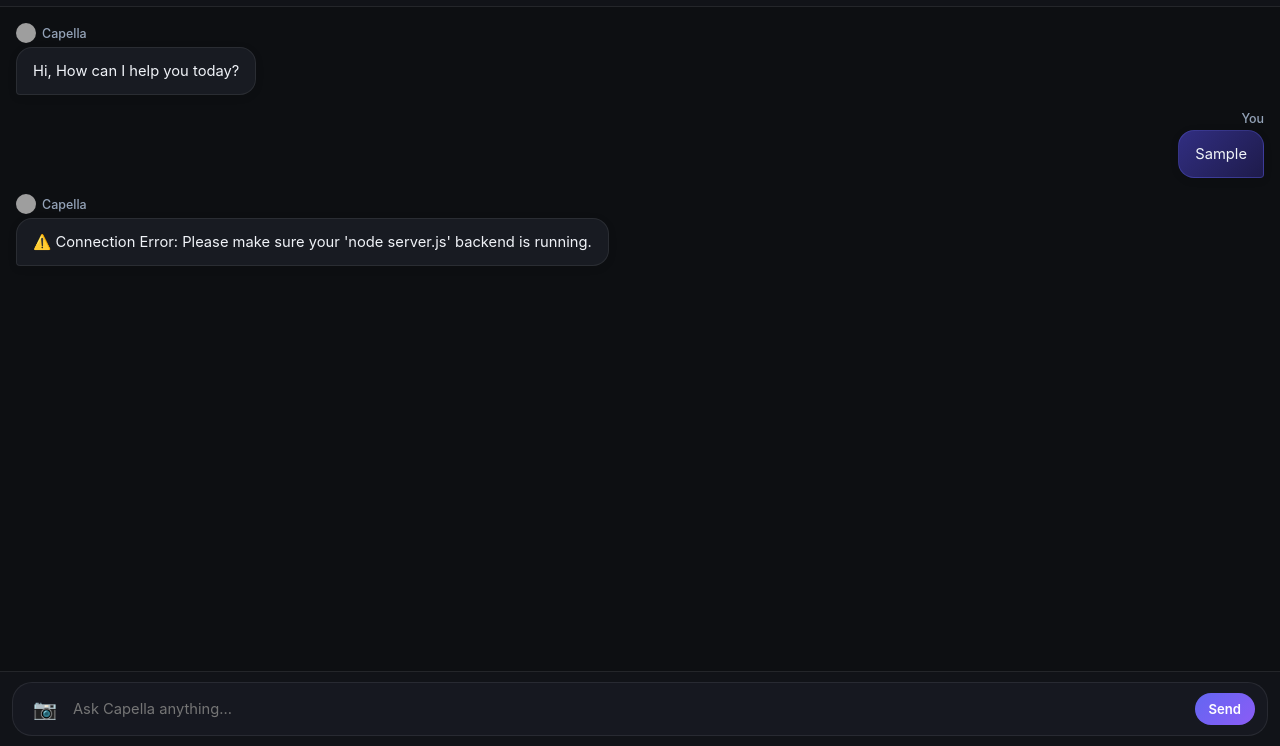
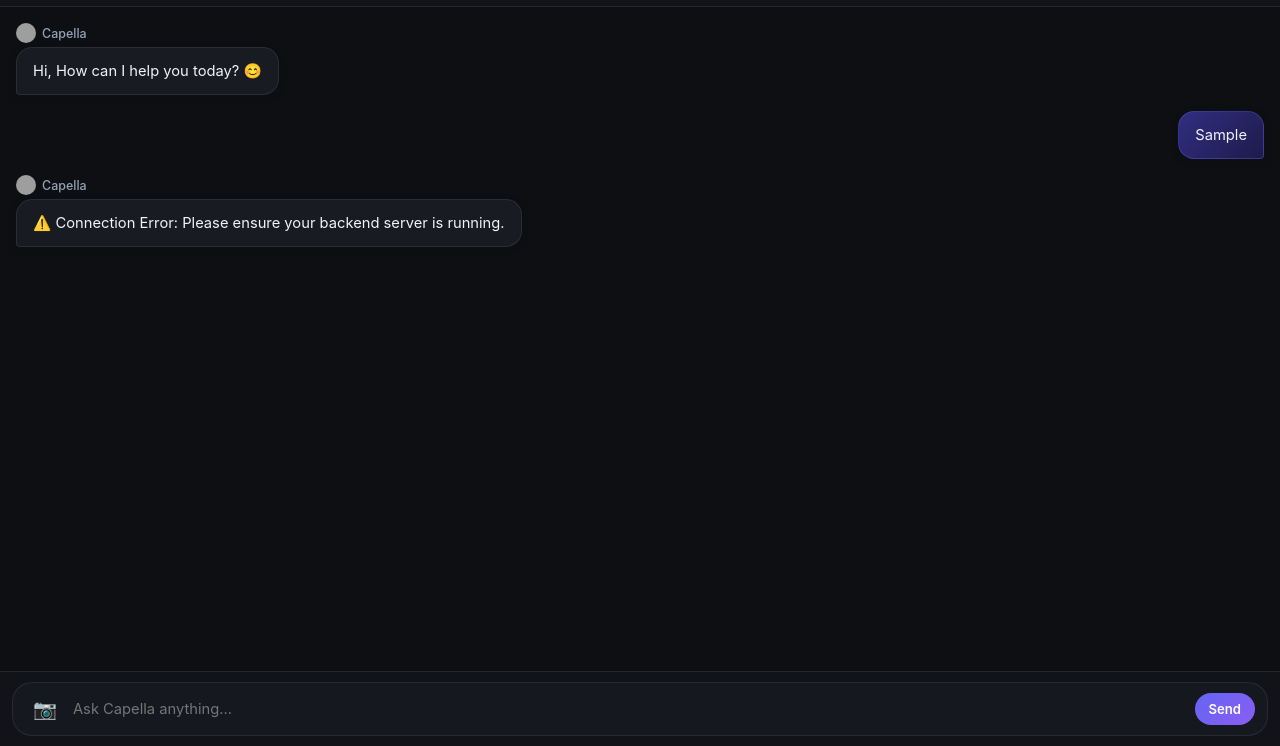
Before and after one commit to shadmanwasif/Capella-AI, a website: page index.html in a window 1280 px wide. Both pictures are taken after typing "Sample" into the empty fields and a click on the button "Send". Shown: the part 54-800 px from the top of the page. Drawn offline with Linux system fonts and the light colour scheme; no server answers; grey boxes are pictures that could not be loaded.

Commit message:
Add files via upload

```diff
--- a/index.html
+++ b/index.html
@@ -78,7 +78,6 @@
         .message-header-left { display: flex; align-items: center; gap: 6px; }
         .sender-icon { width: 20px; height: 20px; border-radius: 50%; object-fit: cover; }
         .sender-name { font-size: 0.78rem; color: #94a3b8; font-weight: 500; }
-        .type-percentage { font-size: 0.7rem; color: #818cf8; font-weight: 600; background: rgba(99,102,241,0.1); padding: 2px 6px; border-radius: 10px; }
 
         .message-box-outer { position: relative; display: inline-block; }
         .message { padding: 12px 16px; border-radius: 16px; line-height: 1.5; font-size: 0.92rem; word-wrap: break-word; box-shadow: 0 2px 8px rgba(0, 0, 0, 0.1); cursor: pointer; position: relative; }
@@ -203,7 +202,7 @@
             <div class="message-box-outer">
                 <div class="copy-tooltip">Copied!</div>
                 <div class="message capella-msg" onclick="copyMessageText(this)">
-                    <div class="msg-text">Hi, How can I help you today?</div>
+                    <div class="msg-text">Hi, How can I help you today? 😊</div>
                 </div>
             </div>
         </div>
@@ -237,11 +236,7 @@
             const threshold = 60;
             const currentScroll = chatContainer.scrollTop + chatContainer.clientHeight;
             const maxScroll = chatContainer.scrollHeight;
-            if (maxScroll - currentScroll > threshold) {
-                userScrolledUp = true;
-            } else {
-                userScrolledUp = false;
-            }
+            userScrolledUp = (maxScroll - currentScroll > threshold);
         });
 
         const settingsBtn = document.getElementById('settingsBtn');
@@ -268,7 +263,7 @@
                     <div class="message-box-outer">
                         <div class="copy-tooltip">Copied!</div>
                         <div class="message capella-msg" onclick="copyMessageText(this)">
-                            <div class="msg-text">Hi, How can I help you today?</div>
+                            <div class="msg-text">Hi, How can I help you today? 😊</div>
                         </div>
                     </div>
                 </div>`;
@@ -329,7 +324,6 @@
 
         async function fetchResponse(promptText) {
             abortController = new AbortController();
-            const selectedLang = langSelect.value;
 
             if (isImageGenerationRequest(promptText)) {
                 const cleanPrompt = promptText.replace(/(generate image|create image|picture of|ছবি বানাও|ছবি তৈরি|একটি ছবি)/gi, '').trim();
@@ -344,12 +338,11 @@
 
             try {
                 const messagesForServer = [
-                    { role: 'system', content: SYSTEM_PROMPT + `\nInstruction: Reply fluently in ${selectedLang}. Whenever you mention the creator/owner Shadman Wasif Faruque's website or portfolio, use the markdown link format: [Shadman web](https://shadmanwasif.github.io/Shadman-Wasif-Faruque/).` },
                     ...chatHistory,
                     { role: 'user', content: promptText }
                 ];
 
-                const res = await fetch('http://localhost:3000/api/chat', {
+                const res = await fetch('/api/chat', {
                     method: 'POST',
                     headers: { 'Content-Type': 'application/json' },
                     body: JSON.stringify({
@@ -365,7 +358,7 @@
                 return { type: 'text', text: data.reply || "No response content received." };
             } catch(e) {
                 if (e.name === 'AbortError') return null;
-                return { type: 'text', text: "⚠️ Connection Error: Please make sure your 'node server.js' backend is running." };
+                return { type: 'text', text: "⚠️ Connection Error: Please ensure your backend server is running." };
             }
         }
 
@@ -382,164 +375,163 @@
             });
 
             // Markdown Links: [Title](URL)
-            html = html.replace(/\[([^\]]+)\]\((https?:\/\/[^\s)]+)\)/g, '<a href="$2" target="_blank" style="color: #818cf8; text-decoration: underline;">$1</a>');
+            html = html.replace(/\[([^\]]+)\]\((https?:\/\/[^\s)]+)\)/g, '<a href="$2" target="_blank" style="color:#818cf8;text-decoration:underline;">$1</a>');
 
+            // Bold & Italics
             html = html.replace(/\*\*(.*?)\*\*/g, '<strong>$1</strong>');
+            html = html.replace(/\*(.*?)\*/g, '<em>$1</em>');
 
-            // Plain links fallback
-            html = html.replace(/(https?:\/\/[^\s<]+)(?![^<]*>|[^<>]*<\/a>)/g, '<a href="$1" target="_blank" style="color: #818cf8; text-decoration: underline;">$1</a>');
-
+            // Line breaks
             html = html.replace(/\n/g, '<br>');
 
             return html;
         }
 
-        window.copyCode = function(btn) {
-            const code = btn.closest('.code-block').querySelector('.code-content').innerText;
-            navigator.clipboard.writeText(code).then(() => { btn.textContent = 'Copied!'; setTimeout(() => btn.textContent = 'Copy', 1500); });
-        }
-
-        window.copyMessageText = function(el) {
-            const textDiv = el.querySelector('.msg-text');
-            const textToCopy = textDiv ? textDiv.innerText : el.innerText;
-
+        function copyMessageText(element) {
+            const textToCopy = element.innerText || element.textContent;
             navigator.clipboard.writeText(textToCopy).then(() => {
-                const tooltip = el.parentElement.querySelector('.copy-tooltip');
+                const tooltip = element.parentElement.querySelector('.copy-tooltip');
                 if (tooltip) {
                     tooltip.classList.add('show');
-                    setTimeout(() => tooltip.classList.remove('show'), 1200);
+                    setTimeout(() => tooltip.classList.remove('show'), 2000);
                 }
             });
         }
 
-        function typeWriterText(element, percentLabel, responseObj, speed = 6, onComplete) {
-            if (responseObj.type === 'image') {
-                element.innerHTML = responseObj.text;
-                if (percentLabel) percentLabel.style.display = 'none';
-                if (!userScrolledUp) chatContainer.scrollTop = chatContainer.scrollHeight;
-                if (onComplete) onComplete();
-                return;
+        function copyCode(button) {
+            const codeBlock = button.parentElement.nextElementSibling;
+            const codeText = codeBlock.innerText;
+            navigator.clipboard.writeText(codeText).then(() => {
+                const originalText = button.innerText;
+                button.innerText = 'Copied!';
+                setTimeout(() => button.innerText = originalText, 2000);
+            });
         }
 
-            let fullText = responseObj.text;
-            let index = 0;
-            element.innerHTML = '';
+        function appendUserMessage(text, imageData) {
+            const wrapper = document.createElement('div');
+            wrapper.className = 'message-wrapper user-wrapper';
 
-            function typeNext() {
-                if (index < fullText.length) {
-                    element.innerHTML = renderMessageContent(fullText.slice(0, index + 1));
+            let imgHTML = imageData ? `<br><img src="${imageData}" class="msg-image">` : '';
 
-                    if (thinkingToggle.checked && percentLabel) {
-                        const p = Math.floor(((index + 1) / fullText.length) * 100);
-                        percentLabel.textContent = p + "% think";
-                    } else if (percentLabel) {
-                        percentLabel.style.display = 'none';
+            wrapper.innerHTML = `
+                <div class="message-box-outer">
+                    <div class="copy-tooltip">Copied!</div>
+                    <div class="message user-msg" onclick="copyMessageText(this)">
+                        <div class="msg-text">${renderMessageContent(text)}${imgHTML}</div>
+                    </div>
+                </div>`;
+            chatContainer.appendChild(wrapper);
+            if (!userScrolledUp) chatContainer.scrollTop = chatContainer.scrollHeight;
         }
 
-                    if (!userScrolledUp) {
-                        chatContainer.scrollTop = chatContainer.scrollHeight;
+        function appendBotThinking() {
+            const wrapper = document.createElement('div');
+            wrapper.className = 'message-wrapper capella-wrapper';
+            wrapper.id = 'thinkingWrapper';
+            wrapper.innerHTML = `
+                <div class="message-header">
+                    <div class="message-header-left">
+                        <img src="https://i.ibb.co.com/tVR2mBp/a98ff012-7af2-4721-86c9-7ce345972666.png" class="sender-icon">
+                        <span class="sender-name">Capella</span>
+                    </div>
+                </div>
+                <div class="message-box-outer">
+                    <div class="message capella-msg">
+                        <div class="thinking-indicator">
+                            <div class="blue-dot-pulse"></div>
+                            <span style="font-size:0.85rem; color:#94a3b8;">Capella is thinking...</span>
+                        </div>
+                    </div>
+                </div>`;
+            chatContainer.appendChild(wrapper);
+            if (!userScrolledUp) chatContainer.scrollTop = chatContainer.scrollHeight;
         }
 
-                    index++;
-                    setTimeout(typeNext, speed);
-                } else {
-                    if (percentLabel) percentLabel.style.display = 'none';
-                    if (!userScrolledUp) {
-                        chatContainer.scrollTop = chatContainer.scrollHeight;
-                    }
-                    if (onComplete) onComplete();
-                }
-            }
-            typeNext();
+        function removeBotThinking() {
+            const thinking = document.getElementById('thinkingWrapper');
+            if (thinking) thinking.remove();
         }
 
-        async function sendMessage() {
+        function appendBotMessage(responseObj) {
+            const wrapper = document.createElement('div');
+            wrapper.className = 'message-wrapper capella-wrapper';
+
+            const renderedContent = responseObj.type === 'image'
+                ? responseObj.text
+                : renderMessageContent(responseObj.text);
+
+            wrapper.innerHTML = `
+                <div class="message-header">
+                    <div class="message-header-left">
+                        <img src="https://i.ibb.co.com/tVR2mBp/a98ff012-7af2-4721-86c9-7ce345972666.png" class="sender-icon">
+                        <span class="sender-name">Capella</span>
+                    </div>
+                </div>
+                <div class="message-box-outer">
+                    <div class="copy-tooltip">Copied!</div>
+                    <div class="message capella-msg" onclick="copyMessageText(this)">
+                        <div class="msg-text">${renderedContent}</div>
+                    </div>
+                </div>`;
+            chatContainer.appendChild(wrapper);
+            if (!userScrolledUp) chatContainer.scrollTop = chatContainer.scrollHeight;
+        }
+
+        async function handleSendMessage() {
             if (isGenerating) {
                 if (abortController) abortController.abort();
                 isGenerating = false;
-                sendBtn.textContent = 'Send';
+                sendBtn.innerText = 'Send';
                 sendBtn.classList.remove('stop-mode');
-                const currentTb = document.getElementById('thinkingBubble');
-                if (currentTb) currentTb.remove();
+                removeBotThinking();
                 return;
             }
 
             const text = userInput.value.trim();
             if (!text && !selectedImageData) return;
 
-            userScrolledUp = false;
+            const currentPrompt = text;
+            const currentImg = selectedImageData;
+
+            userInput.value = '';
+            userInput.style.height = 'auto';
+            selectedImageData = null;
+            fileInput.value = '';
+            previewWrapper.classList.remove('active');
+
+            appendUserMessage(currentPrompt, currentImg);
+            chatHistory.push({ role: 'user', content: currentPrompt });
+
             isGenerating = true;
-            sendBtn.textContent = 'Stop';
+            sendBtn.innerText = 'Stop';
             sendBtn.classList.add('stop-mode');
 
-            const uWrapper = document.createElement('div');
-            uWrapper.className = 'message-wrapper user-wrapper';
-            let uHtml = `<div class="message-header"><div style="flex:1"></div><span class="sender-name">You</span></div><div class="message-box-outer"><div class="copy-tooltip">Copied!</div><div class="message user-msg" onclick="copyMessageText(this)">`;
-            if (text) uHtml += `<div class="msg-text">${text.replace(/</g, "&lt;")}</div>`;
-            if (selectedImageData) uHtml += `<img src="${selectedImageData}" class="msg-image">`;
-            uHtml += `</div></div>`;
-            uWrapper.innerHTML = uHtml;
-            chatContainer.appendChild(uWrapper);
-
-            const currentText = text;
-            userInput.value = ''; userInput.style.height = 'auto';
-            document.getElementById('removeImgBtn').click();
-            chatContainer.scrollTop = chatContainer.scrollHeight;
-
-            const tb = document.createElement('div');
-            tb.className = 'message-wrapper capella-wrapper';
-            tb.id = 'thinkingBubble';
-            tb.innerHTML = `<div class="message-header"><div class="message-header-left"><img src="https://i.ibb.co.com/tVR2mBp/a98ff012-7af2-4721-86c9-7ce345972666.png" class="sender-icon"><span class="sender-name">Capella</span></div></div>
-            <div class="message capella-msg"><div class="thinking-indicator"><div class="blue-dot-pulse"></div><span style="font-size:0.8rem;color:#94a3b8">Searching Web & Thinking...</span></div></div>`;
-            chatContainer.appendChild(tb);
-            chatContainer.scrollTop = chatContainer.scrollHeight;
-
-            let aiResponseObj = await fetchResponse(currentText);
-            const currentTb = document.getElementById('thinkingBubble');
-            if (currentTb) currentTb.remove();
-
-            if (aiResponseObj === null) {
-                isGenerating = false;
-                sendBtn.textContent = 'Send';
-                sendBtn.classList.remove('stop-mode');
-                return;
+            if (thinkingToggle.checked) {
+                appendBotThinking();
             }
 
-            chatHistory.push({ role: 'user', content: currentText });
-            chatHistory.push({ role: 'assistant', content: aiResponseObj.text });
+            const responseObj = await fetchResponse(currentPrompt);
 
-            const aiWrapper = document.createElement('div');
-            aiWrapper.className = 'message-wrapper capella-wrapper';
-            aiWrapper.innerHTML = `
-                <div class="message-header">
-                    <div class="message-header-left">
-                        <img src="https://i.ibb.co.com/tVR2mBp/a98ff012-7af2-4721-86c9-7ce345972666.png" class="sender-icon">
-                        <span class="sender-name">Capella</span>
-                    </div>
-                    <span class="type-percentage">0% think</span>
-                </div>
-                <div class="message-box-outer">
-                    <div class="copy-tooltip">Copied!</div>
-                    <div class="message capella-msg" onclick="copyMessageText(this)">
-                        <div class="msg-text"></div>
-                    </div>
-                </div>
-            `;
-            chatContainer.appendChild(aiWrapper);
+            removeBotThinking();
+            isGenerating = false;
+            sendBtn.innerText = 'Send';
+            sendBtn.classList.remove('stop-mode');
 
-            const msgTextDiv = aiWrapper.querySelector('.msg-text');
-            const pctLabel = aiWrapper.querySelector('.type-percentage');
-
-            typeWriterText(msgTextDiv, pctLabel, aiResponseObj, 6, () => {
-                isGenerating = false;
-                sendBtn.textContent = 'Send';
-                sendBtn.classList.remove('stop-mode');
-            });
+            if (responseObj) {
+                appendBotMessage(responseObj);
+                if (responseObj.type === 'text') {
+                    chatHistory.push({ role: 'assistant', content: responseObj.text });
+                }
+            }
         }
 
-        sendBtn.addEventListener('click', sendMessage);
+        sendBtn.addEventListener('click', handleSendMessage);
         userInput.addEventListener('keydown', (e) => {
-            e.key === 'Enter' && !e.shiftKey && (e.preventDefault(), sendMessage());
+            if (e.key === 'Enter' && !e.shiftKey) {
+                e.preventDefault();
+                handleSendMessage();
+            }
         });
     </script>
 </body>
```
Also changed, not shown: server.js (+5 -6 lines). Lines whose indentation alone changed are shown as unchanged.
